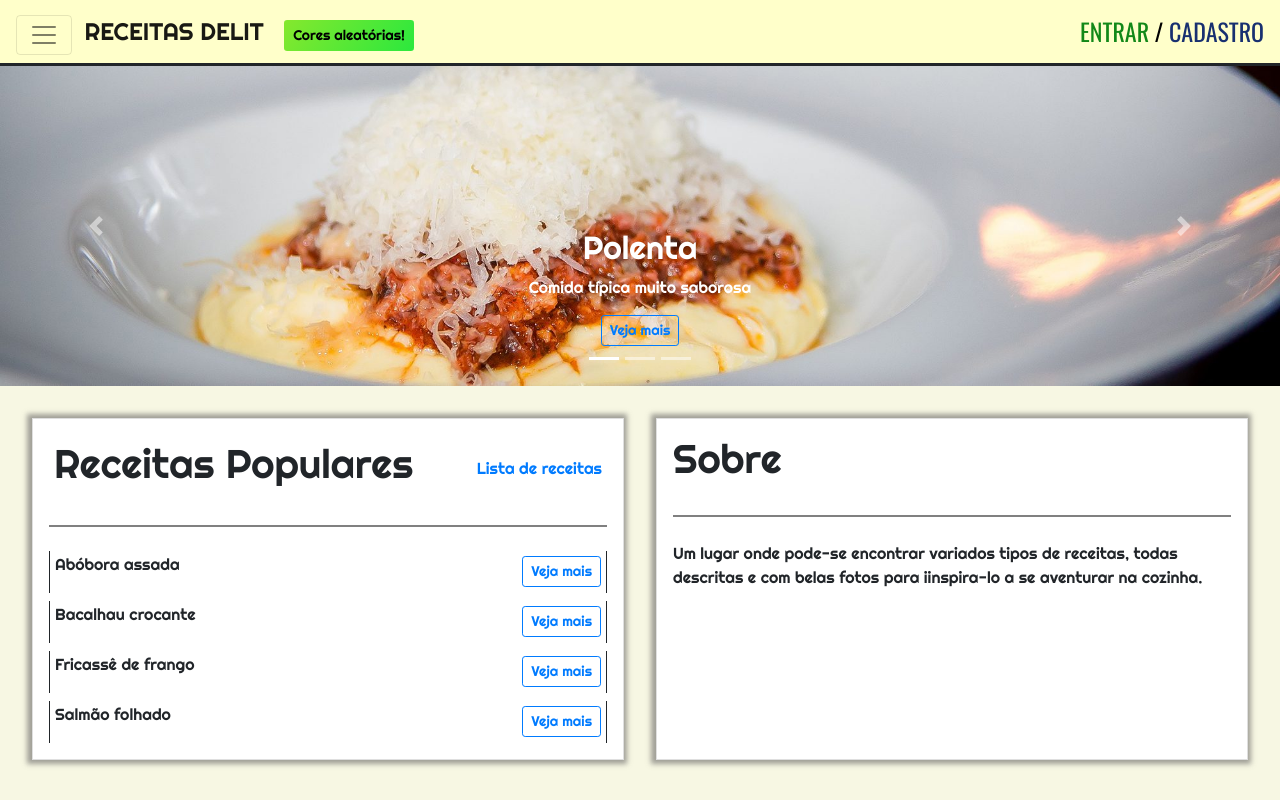
After one commit to fell-lucas/programacaoweb, a PHP site: page /index.php in a window 1280 px wide. The commit adds this page. Run offline with PHP 8.4, Linux system fonts and the light colour scheme; some libraries are stand-ins or nearby versions.

Commit message:
extract header

```diff
--- /dev/null
+++ b/header.php
@@ -0,0 +1,11 @@
+<head>
+  <meta charset="utf-8">
+  <meta name="viewport" content="width=device-width, initial-scale=1, shrink-to-fit=no">
+  <link rel="stylesheet" href="https://maxcdn.bootstrapcdn.com/bootstrap/4.0.0/css/bootstrap.min.css" integrity="sha384-Gn5384xqQ1aoWXA+058RXPxPg6fy4IWvTNh0E263XmFcJlSAwiGgFAW/dAiS6JXm" crossorigin="anonymous">
+  <link rel="stylesheet" href="css/rainbow.css">
+  <link rel="stylesheet" href="css/centered.css">
+  <link rel="stylesheet" href="css/responsive.css">
+  <link rel="stylesheet" href="css/common.css">
+  <link rel="stylesheet" href="css/home.css">
+  <title>Receitas Delit</title>
+</head>
--- a/index.html
+++ b/index.php
@@ -1,20 +1,7 @@
 <!doctype html>
 <html lang="en">
 
-<head>
-  <meta charset="utf-8">
-  <meta name="viewport"
-    content="width=device-width, initial-scale=1, shrink-to-fit=no">
-  <link rel="stylesheet"
-    href="https://maxcdn.bootstrapcdn.com/bootstrap/4.0.0/css/bootstrap.min.css"
-    integrity="sha384-Gn5384xqQ1aoWXA+058RXPxPg6fy4IWvTNh0E263XmFcJlSAwiGgFAW/dAiS6JXm"
-    crossorigin="anonymous">
-  <link rel="stylesheet" href="css/rainbow.css">
-  <link rel="stylesheet" href="css/responsive.css">
-  <link rel="stylesheet" href="css/common.css">
-  <link rel="stylesheet" href="css/home.css">
-  <title>Receitas Delit</title>
-</head>
+<?php include 'header.php' ?>
 
 <body>
   <nav class="navbar navbar-light justify-content-between">
@@ -25,7 +12,7 @@
         aria-label="Toggle navigation">
         <span class="navbar-toggler-icon"></span>
       </button>
-      <a class="navbar-brand" href="./index.html">
+      <a class="navbar-brand" href="./index.php">
         Receitas Delit
       </a>
       <button type="button" id="btnRandomColors"
@@ -33,11 +20,11 @@
         aleatórias!</button>
     </div>
     <div>
-      <a class="log in" href="./login.html">
+      <a class="log in" href="./login.php">
         Entrar
       </a>
       <span class="log"> / </span>
-      <a class="log out" href="./cadastro.html">
+      <a class="log out" href="./cadastro.php">
         Cadastro
       </a>
     </div>
@@ -48,10 +35,10 @@
               class="sr-only">(current)</span></a>
         </li>
         <li class="nav-item">
-          <a class="nav-link" href="./listReceitas.html">Lista de receitas</a>
+          <a class="nav-link" href="./listReceitas.php">Lista de receitas</a>
         </li>
         <li class="nav-item">
-          <a class="nav-link" href="./perfil.html">Seu perfil</a>
+          <a class="nav-link" href="./perfil.php">Seu perfil</a>
         </li>
       </ul>
     </div>
@@ -66,7 +53,7 @@
     </ol>
     <div class="carousel-inner" role="listbox">
       <div class="carousel-item active">
-        <a href="./descricaoReceita.html">
+        <a href="./descricaoReceita.php">
           <img srcset="images/receita1.jpg" alt="responsive image"
             class="d-block img-fluid">
           <div class="carousel-caption">
@@ -79,7 +66,7 @@
         </a>
       </div>
       <div class="carousel-item">
-        <a href="./descricaoReceita.html">
+        <a href="./descricaoReceita.php">
           <img srcset="images/receita2.jpg" alt="responsive image"
             class="d-block img-fluid">
           <div
@@ -93,7 +80,7 @@
         </a>
       </div>
       <div class="carousel-item">
-        <a href="./descricaoReceita.html">
+        <a href="./descricaoReceita.php">
           <img srcset="images/receita3.jpg" alt="responsive image"
             class="d-block img-fluid">
           <div
@@ -125,28 +112,28 @@
     <div class="card">
       <div class="card-receita" style="border: none;">
         <h1>Receitas Populares</h1>
-        <a href="./listReceitas.html">Lista de receitas</a>
+        <a href="./listReceitas.php">Lista de receitas</a>
       </div>
       <hr style="height:2px;border-width:0;color:gray;background-color:gray">
       <div class="card-receita">
         <p>Abóbora assada</p>
         <span class="btn btn-sm btn-outline-primary"><a
-            href="./descricaoReceita.html">Veja mais</a></span>
+            href="./descricaoReceita.php">Veja mais</a></span>
       </div>
       <div class="card-receita">
         <p>Bacalhau crocante</p>
         <span class="btn btn-sm btn-outline-primary"><a
-            href="./descricaoReceita.html">Veja mais</a></span>
+            href="./descricaoReceita.php">Veja mais</a></span>
       </div>
       <div class="card-receita">
         <p>Fricassê de frango</p>
         <span class="btn btn-sm btn-outline-primary"><a
-            href="./descricaoReceita.html">Veja mais</a></span>
+            href="./descricaoReceita.php">Veja mais</a></span>
       </div>
       <div class="card-receita">
         <p>Salmão folhado</p>
         <span class="btn btn-sm btn-outline-primary"><a
-            href="./descricaoReceita.html">Veja mais</a></span>
+            href="./descricaoReceita.php">Veja mais</a></span>
       </div>
     </div>
     <div class="card">
```
